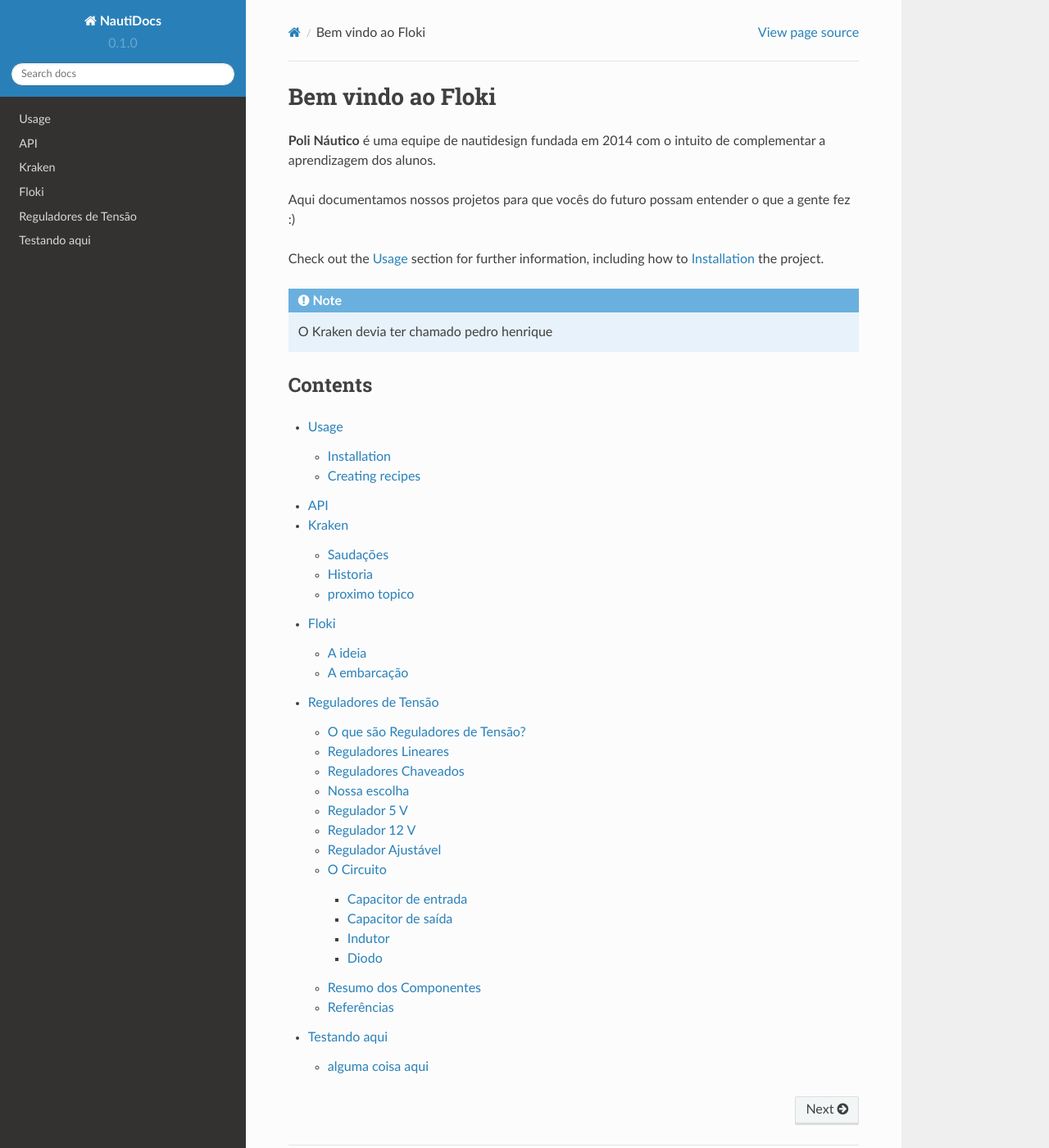
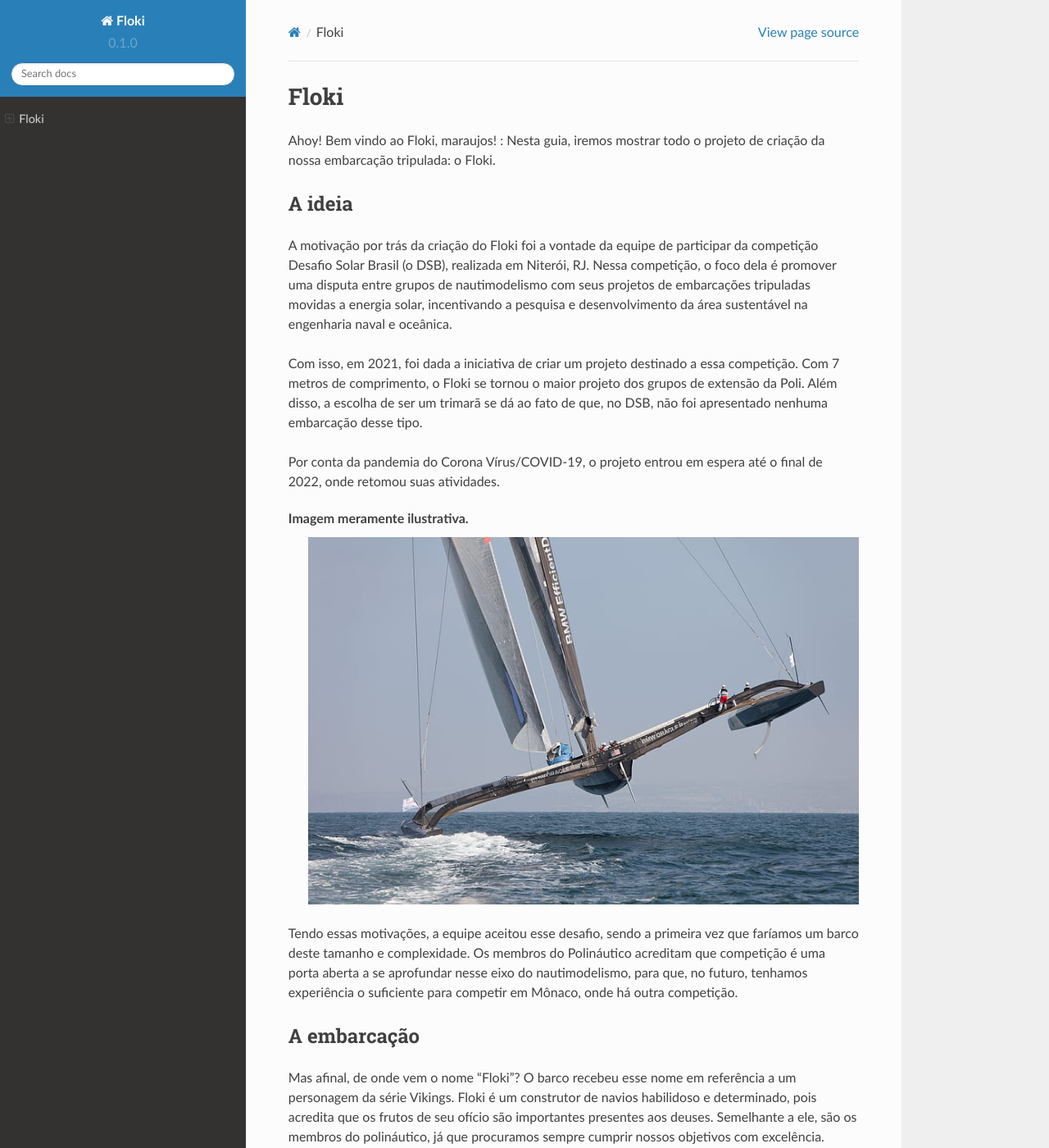
Before and after one commit to polinautico/RTD-Floki, a Sphinx documentation site: the page built from docs/source/index.rst, in a window 1280 px wide and 1400 px high. Shown: the whole window at 82% size. Built offline with Sphinx 7.4.7 and the Read the Docs theme 2.0.0, drawn with Linux system fonts in a browser that asks for light colours; pages that are not in the unit, such as notebooks, are missing from menus; some of the changed text lies outside the part shown.

Commit message:
Refatoração

```diff
--- a/docs/source/conf.py
+++ b/docs/source/conf.py
@@ -2,7 +2,7 @@
 
 # -- Project information
 
-project = 'NautiDocs'
+project = 'Floki'
 copyright = '2023, Poli Náutico'
 author = 'Equipe Poli Náutico'
 
--- a/docs/source/index.rst
+++ b/docs/source/index.rst
@@ -1,25 +1,32 @@
-Bem vindo ao Floki
-===================================
+=====
+Floki
+=====
 
-**Poli Náutico** é uma equipe de nautidesign fundada em 2014 com o intuito de complementar a aprendizagem dos alunos.
+Ahoy! Bem vindo ao Floki, maraujos! :
+Nesta guia, iremos mostrar todo o projeto de criação da nossa embarcação tripulada: o Floki.
 
-Aqui documentamos nossos projetos para que vocês do futuro possam entender o que a gente fez :)
+A ideia
+============
 
-Check out the :doc:`usage` section for further information, including
-how to :ref:`installation` the project.
+A motivação por trás da criação do Floki foi a vontade da equipe de participar da competição Desafio Solar Brasil (o DSB), realizada em Niterói, RJ.
+Nessa competição, o foco dela é promover uma disputa entre grupos de nautimodelismo com seus projetos de embarcações tripuladas movidas a energia solar, incentivando a pesquisa e desenvolvimento da área sustentável na engenharia naval e oceânica.
 
-.. note::
+Com isso, em 2021, foi dada a iniciativa de criar um projeto destinado a essa competição. Com 7 metros de comprimento, o Floki se tornou o maior projeto dos grupos de extensão da Poli. Além disso, a escolha de ser um trimarã se dá ao fato de que, no DSB, não foi apresentado nenhuma embarcação desse tipo.
 
-   O Kraken devia ter chamado pedro henrique
+Por conta da pandemia do Corona Vírus/COVID-19, o projeto entrou em espera até o final de 2022, onde retomou suas atividades.
 
-Contents
---------
+Imagem meramente ilustrativa.
+   .. image:: imagens/trimaraex.jpg
 
-.. toctree::
+Tendo essas motivações, a equipe aceitou esse desafio, sendo a primeira vez que faríamos um barco deste tamanho e complexidade. Os membros do Polináutico acreditam que  competição é uma porta aberta a se aprofundar nesse eixo do nautimodelismo, para que, no futuro, tenhamos experiência o suficiente para competir em Mônaco, onde há outra competição.
 
-   usage
-   api
-   kraken
-   floki
-   reguladores
-   documentation
+A embarcação
+============
+
+Mas afinal, de onde vem o nome "Floki"?
+O barco recebeu esse nome em referência a um personagem da série Vikings. Floki é um construtor de navios habilidoso e determinado, pois acredita que os frutos de seu ofício são importantes presentes aos deuses. Semelhante a ele, são os membros do polináutico, já que procuramos sempre cumprir nossos objetivos com excelência.
+
+Agora, por que decidimos fazer um trimarã?
+Para início de conversa, um trimarã se consiste numa embarcação de três cascos, paralelos e fixos conectados por hastes, garantindo uma maior estabilidade para o barco e as placas solares. A equipe está precisando se acostumar a trabalhar com projetos maiores, então esee desafio é muito bem vindo.
+
+A modelagem dos três cascos são similares, porém nao iguais. A questão dos controles e a transformação da energia solar em elétrica mostra-se como uma inovação mesmo para os membros mais antigos da equipe. Não podemos parar de desenvolver nosso conhecimento!
--- a/docs/source/kraken.rst
+++ /dev/null
@@ -1,27 +0,0 @@
-Kraken
-=====
-
-.. _Saudacoes:
-
-Saudações
-------------
-
-Bem vindo ao projeto do kraken (escreva aqui)
-
-.. note::
-
-   exemplo de nota
-
-.. _historia:
-
-Historia
-------------
-  .. image:: imagens/Copia_de_20220320_103243.jpg
-
-escreva aqui.
-
-
-proximo topico
-------------
-
-escreva aqui
--- /dev/null
+++ b/docs/source/motor.rst
@@ -0,0 +1,5 @@
+Motor
+====
+alguma coisa aqui
+----
+algum texto
--- /dev/null
+++ b/docs/source/seguranca.rst
@@ -0,0 +1,5 @@
+Sistemas de Segurança
+====
+alguma coisa aqui
+----
+algum texto
--- /dev/null
+++ b/docs/source/sensores.rst
@@ -0,0 +1,3 @@
+=====
+Sensores e Telemetria
+=====
--- /dev/null
+++ b/docs/source/sistema_eletrico.rst
@@ -0,0 +1,5 @@
+Painel Solar e Baterias
+====
+alguma coisa aqui
+----
+algum texto
```
Also changed, not shown: docs/source/api.rst (deleted, +0 -7 lines), docs/source/floki.rst (deleted, +0 -32 lines), docs/source/old.rst (added, +25 -0 lines), docs/source/usage.rst (deleted, +0 -33 lines).
